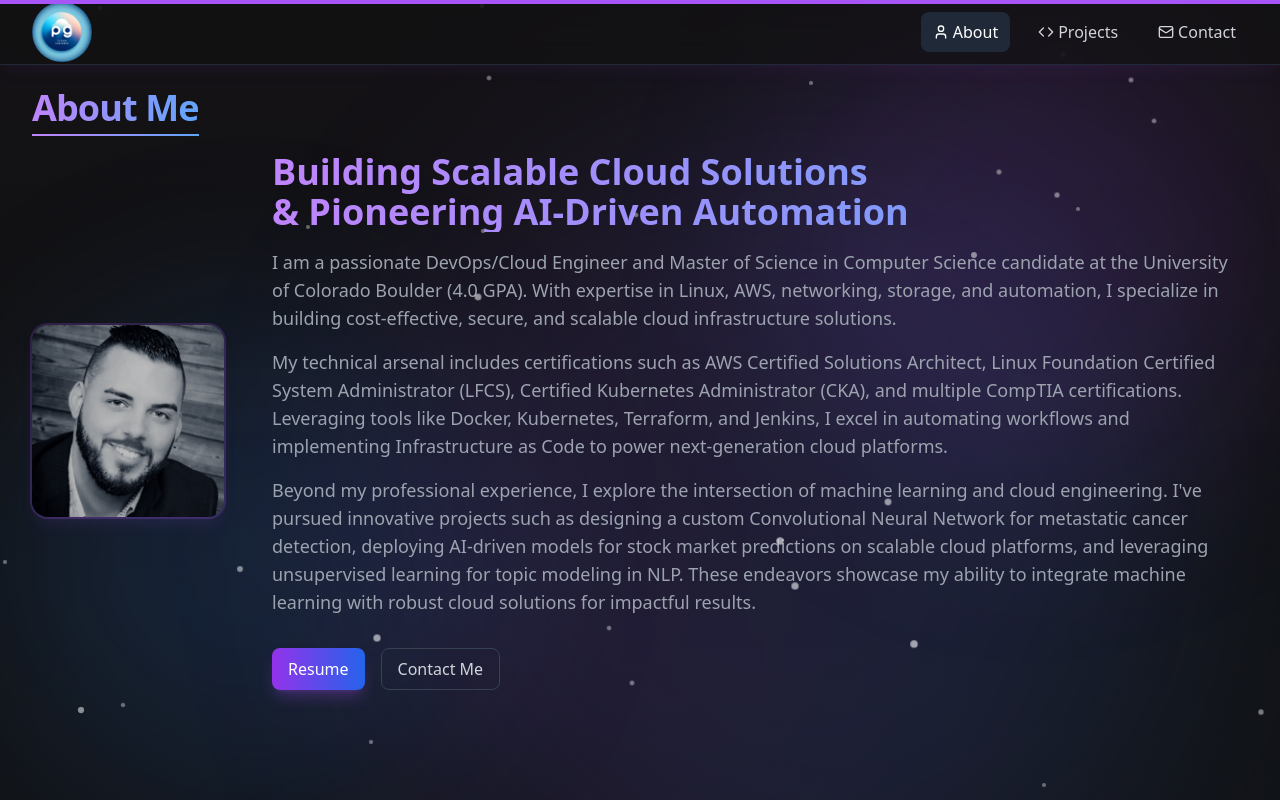
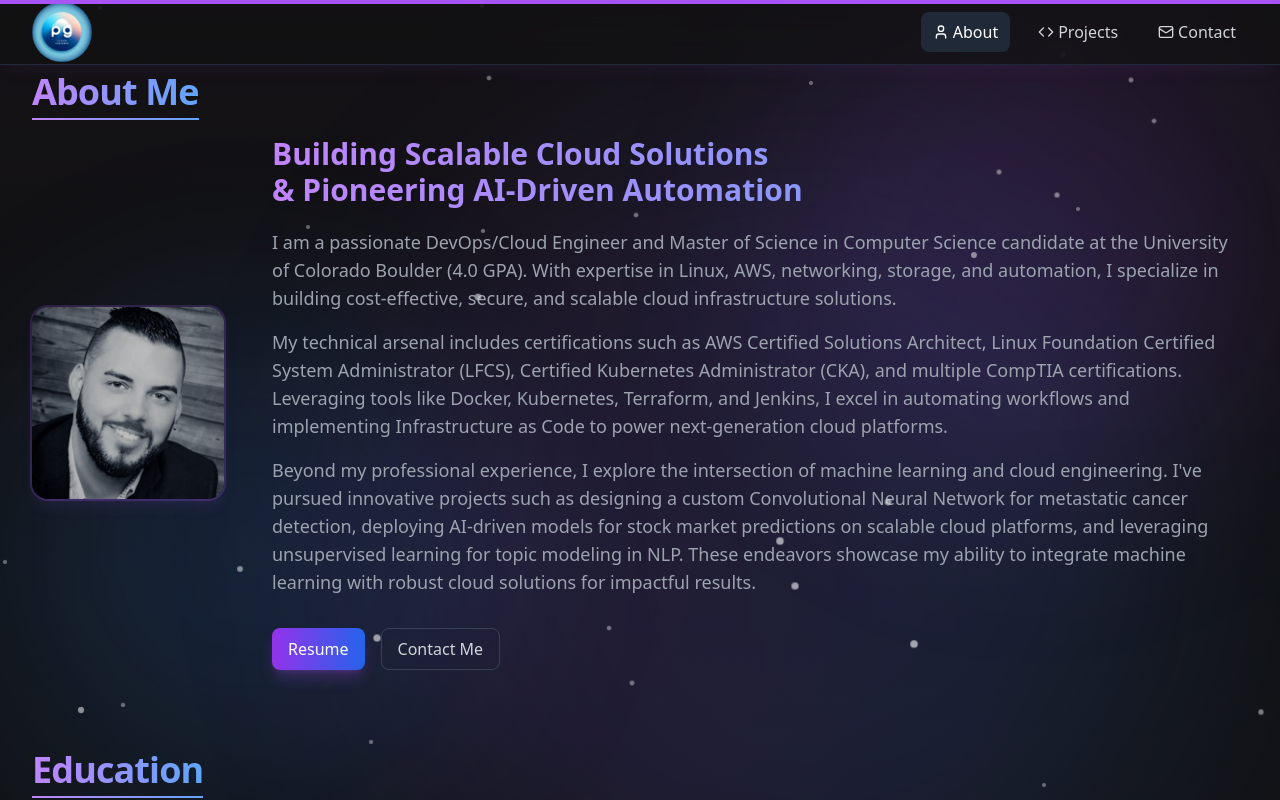
Before and after one commit to p-georgiadis/Portfolio-Web-App, a Next.js app: page /about in a window 1280 px wide. Shown: the top 800 px of the page. Built offline with nearby package versions, Linux system fonts and the light colour scheme.

Commit message:
padding adjustments

```diff
--- a/app/(routes)/about/page.tsx
+++ b/app/(routes)/about/page.tsx
@@ -51,7 +51,7 @@ export default function About() {
                         />
                     </div>
                     <div className="flex-1 space-y-4">
-                        <h1 className="text-2xl md:text-4xl font-bold bg-gradient-to-r from-purple-400 to-blue-400 bg-clip-text text-transparent">
+                        <h1 className="text-2xl md:text-3xl font-bold bg-gradient-to-r from-purple-400 to-blue-400 bg-clip-text text-transparent leading-normal overflow-visible pb-1">
                             Building Scalable Cloud Solutions<br/>& Pioneering AI-Driven Automation
                         </h1>
                         <p className="text-gray-400 text-base md:text-lg leading-relaxed">
--- a/app/components/ui/PageWrapper.tsx
+++ b/app/components/ui/PageWrapper.tsx
@@ -1,5 +1,6 @@
 // app/components/ui/PageWrapper.tsx
 import { Particles } from "./Particles"
+import React from "react";
 
 interface PageWrapperProps {
     children: React.ReactNode;
--- a/app/components/ui/Section.tsx
+++ b/app/components/ui/Section.tsx
@@ -3,7 +3,7 @@
 
 import { cn } from "@/app/lib/utils";
 import { motion } from "framer-motion";
-import { useRef } from "react";
+import React, { useRef } from "react";
 import { useInView } from "framer-motion";
 
 interface SectionProps {
@@ -31,7 +31,7 @@ export function Section({
         <section
             ref={ref}
             className={cn(
-                "pt-12 sm:pt-16 pb-8 sm:pb-12 relative z-10",
+                "pt-8 sm:pt-12 pb-6 sm:pb-8 relative z-10", // Reduced padding values
                 className
             )}
         >
@@ -51,7 +51,7 @@ export function Section({
                 <motion.div
                     className="max-w-2xl mb-4 md:mb-6"
                     variants={variants}
-                    transition={{ duration: 0.5, ease: "easeOut" }}
+                    transition={{duration: 0.5, ease: "easeOut"}}
                 >
                     <div className="relative inline-block">
                         <h2 className="text-3xl md:text-4xl font-extrabold tracking-tight bg-gradient-to-r from-purple-400 to-blue-400
@@ -61,9 +61,9 @@ export function Section({
                         </h2>
                         <motion.div
                             className="absolute -bottom-2 left-0 right-0 h-0.5 bg-gradient-to-r from-purple-400 to-blue-400"
-                            initial={{ scaleX: 0 }}
-                            animate={{ scaleX: isInView ? 1 : 0 }}
-                            transition={{ duration: 0.7, delay: 0.3 }}
+                            initial={{scaleX: 0}}
+                            animate={{scaleX: isInView ? 1 : 0}}
+                            transition={{duration: 0.7, delay: 0.3}}
                         />
                     </div>
 
@@ -71,7 +71,7 @@ export function Section({
                         <motion.p
                             className="mt-4 text-base md:text-lg text-gray-400 backdrop-blur-none"
                             variants={variants}
-                            transition={{ duration: 0.5, delay: 0.2 }}
+                            transition={{duration: 0.5, delay: 0.2}}
                         >
                             {description}
                         </motion.p>
@@ -80,7 +80,7 @@ export function Section({
 
                 <motion.div
                     variants={variants}
-                    transition={{ duration: 0.5, delay: 0.4 }}
+                    transition={{duration: 0.5, delay: 0.4}}
                     className="relative z-10 backdrop-blur-none"
                 >
                     {children}
--- a/app/lib/constants.ts
+++ b/app/lib/constants.ts
@@ -1134,12 +1134,11 @@ export const EXPERIENCES = [
 ];
 
 export const EDUCATION = [
-    {
-        "institution": "University of Colorado Boulder",
-        "logo": "/images/university_of_colorado.png",
-        "degree": "Master of Science - MS, Computer Science",
-        "duration": "Jan 2024 - Apr 2026",
-        "details": [
+    {   institution: "University of Colorado Boulder",
+        logo: "/images/university_of_colorado.png",
+        degree: "Master of Science - MS, Computer Science",
+        duration: "Jan 2024 - Apr 2026",
+        details: [
             "Focus: Cloud-Native Architecture, Machine Learning, and Systems Engineering",
             "GPA: 4.0",
             "Developed a strong foundation in algorithm design, including dynamic programming, greedy algorithms, and approximation techniques, complemented by advanced data structures and quantum computing concepts.",
```
